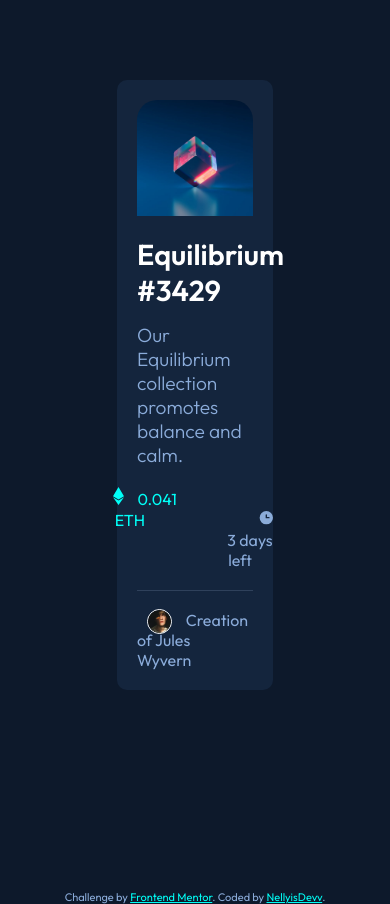
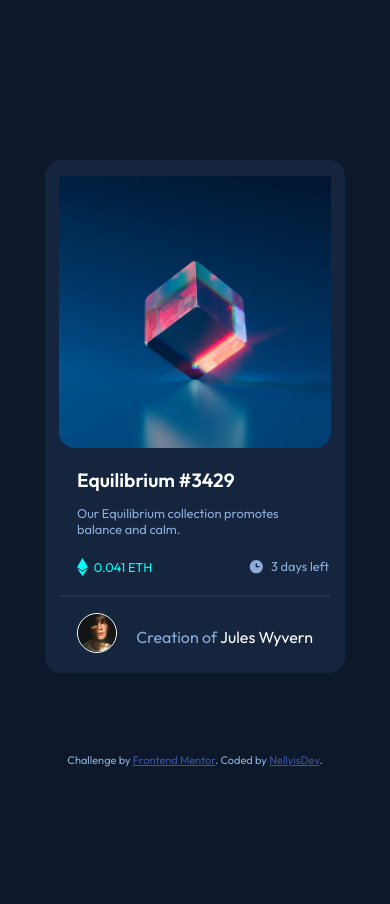
Before and after one commit to NellyisDevv/frontendmentor_nft_preview, a plain HTML site: page index.html in a window 390 px wide. After the commit the page ends 844 px from the top, so only its background shows below. Drawn offline with Linux system fonts and the light colour scheme.

Commit message:
nft card second attempt, not sure how to make the hoverstates but will try this again!

```diff
--- a/index.html
+++ b/index.html
@@ -15,48 +15,52 @@
       href="https://fonts.googleapis.com/css2?family=Outfit:wght@300;400;600&display=swap"
       rel="stylesheet"
     />
-    <link rel="stylesheet" href="style.css  " />
+    <link rel="stylesheet" href="style.css" />
     <title>Frontend Mentor | NFT preview card component</title>
   </head>
   <body>
-    <div class="nft-card">
-      <div class="nft-card-background">
-        <div class="nft-card-image">
-          <img id="nft-center" src="./images/image-equilibrium.jpg" alt="" />
+    <main>
+      <div class="qr-image">
+        <img src="./images/image-equilibrium.jpg" alt="qr code component" />
       </div>
-        <div class="nft-card-text">
+      <div class="qr-main-content">
         <h2>Equilibrium #3429</h2>
-          <h3>
+        <p>
           Our Equilibrium collection promotes <br />
           balance and calm.
-          </h3>
+        </p>
       </div>
-        <div class="nft-card-info">
-          <ul>
-            <li>
-              <img id="eth" src="./images/icon-ethereum.svg" alt="" />
-              <p id="eth">0.041 ETH</p>
-              <img id="clock" src="./images/icon-clock.svg" alt="" />
-              <p id="clock">3 days left</p>
-            </li>
-          </ul>
+      <div class="qr-eth-clock">
+        <p id="eth">
+          <img
+            class="eth"
+            src="./images/icon-ethereum.svg"
+            alt="ethereum icon"
+          />
+          <span id="eth-mobile">0.041 ETH</span>
+        </p>
+        <p id="clock">
+          <img class="clock" src="./images/icon-clock.svg" alt="clock icon" />
+          <span id="clock-mobile">3 days left</span>
+        </p>
       </div>
       <hr />
-        <div class="nft-card-creation">
-          <ul>
-            <li>
+      <div class="qr-creation">
+        <p>
           <img src="./images/image-avatar.png" alt="" />
-              <p>Creation of Jules Wyvern</p>
-            </li>
-          </ul>
+          <span id="centerp"
+            >Creation of <span id="jules">Jules Wyvern</span></span
+          >
+        </p>
       </div>
-      </div>
-    </div>
+    </main>
+    <footer>
       <div class="attribution">
         Challenge by
         <a href="https://www.frontendmentor.io?ref=challenge" target="_blank"
           >Frontend Mentor</a
-      >. Coded by <a href="#">NellyisDevv</a>.
+        >. Coded by <a href="#">NellyisDev</a>.
       </div>
+    </footer>
   </body>
 </html>
--- a/style.css
+++ b/style.css
@@ -1,112 +1,187 @@
+/* Here I set all of the default values of the page */
 * {
   padding: 0;
   margin: 0;
   box-sizing: border-box;
   font-family: "Outfit", sans-serif;
 }
+/* Here I set all of my colors I would use in the project */
 :root {
-  --Primary-one: hsl(215, 51%, 70%);
-  --Primary-two: hsl(178, 100%, 50%);
-  --Very-dark-blue-background: hsl(217, 54%, 11%); /*  (main BG) */
-  --Very-dark-blue-card: hsl(216, 50%, 16%); /* (card BG) */
-  --Very-dark-blue-line: hsl(215, 32%, 27%); /* (line) */
+  --Soft-blue: hsl(215, 51%, 70%);
+  --Cyan: hsl(178, 100%, 50%);
+  --Very-dark-blue-main-background: hsl(217, 54%, 11%);
+  --Very-dark-blue-card-background: hsl(216, 50%, 16%);
+  --Very-dark-blue-line-background: hsl(215, 32%, 27%);
   --White: hsl(0, 0%, 100%);
 }
+/* Here is the background color of the page */
 body {
-  background-color: var(--Very-dark-blue-background);
+  background-color: var(--Very-dark-blue-main-background);
 }
-.nft-card {
+/*
+The container is wrapped in a main tag. First, I gave the content
+a flex, then changed the flex-direction to a column to make the
+content appear vertically. Then I gave the background color for the
+qr card. The main has a max-width of 390px meaning it will stay this
+width even if the page is increased in size or decreased in size.
+The border-radius was used to give rounded borders to the background.
+and the margin top was used to move the container down a bit inside
+of the page */
+main {
   display: flex;
   flex-direction: column;
-  margin-top: 80px;
+  background-color: var(--Very-dark-blue-card-background);
+  max-width: 390px;
+  border-radius: 1rem;
+  margin: auto;
+  margin-top: 10rem;
 }
-.nft-card-background {
-  background-color: var(--Very-dark-blue-card);
-  width: 40%;
-  padding: 20px;
-  margin: auto;
-  border-radius: 10px;
-}
-.nft-card-image {
+
+.qr-image {
   flex: 1;
-}
-.nft-card-image img {
-  border-radius: 20px;
-}
-#nft-center {
-  margin: auto;
-  width: 100%;
-  display: block;
-  padding-bottom: 20px;
-}
-.nft-card-text {
-  flex: 1;
-}
-.nft-card-text h2 {
-  font-size: 1.8rem;
-  color: var(--White);
-  font-weight: 700;
-  padding-bottom: 15px;
-}
-.nft-card-text h3 {
-  font-size: 1.2rem;
-  color: var(--Primary-one);
-  font-weight: 300;
-}
-.nft-card-info {
-  flex: 1;
-}
-.nft-card-info ul {
-  display: flex;
-}
-.nft-card-info li,
-p {
-  display: inline;
-  padding: 20px;
-  text-align: center;
   margin: auto;
 }
+.qr-image:hover {
+}
+.qr-image img {
+  height: 23rem;
+  border-radius: 1rem;
+  padding-top: 1rem;
+}
+.qr-main-content h2 {
+  padding: 1rem 0.3rem 0rem 2rem;
+  font-size: 1.5rem;
+  color: var(--White);
+}
+.qr-main-content p {
+  padding: 0.8rem 1rem 0rem 2rem;
+  font-size: 1rem;
+  color: var(--Soft-blue);
+}
+.qr-eth-clock {
+  display: flex;
+  padding: 0.8rem 1rem 0rem 2rem;
+}
 #eth {
-  color: var(--Primary-two);
-  position: relative;
-  right: 50px;
+  color: var(--Cyan);
+  padding: 0.5rem 9.5rem 1rem 0rem;
 }
-
 #clock {
-  color: var(--Primary-one);
-  position: relative;
-  left: 50px;
-}
-.nft-card-creation {
-  flex: 1;
-  padding-top: 10px;
-}
-.nft-card-creation img {
-  height: 3vh;
-  border: 1px solid white;
-  border-radius: 50%;
-  position: relative;
-  top: 8px;
-}
-.nft-card-creation li,
-p {
-  display: inline;
-  padding: 10px;
-  text-align: center;
-  color: var(--Primary-one);
-  margin: auto;
+  color: var(--Soft-blue);
+  padding: 0.5rem 0rem 1rem 0rem;
 }
 hr {
-  height: 1px;
-  background-color: var(--Very-dark-blue-line);
-  border: none;
+  border: 1px solid var(--Very-dark-blue-line-background);
+  width: 90%;
+  margin: auto;
+  opacity: 50%;
+}
+.qr-creation {
+  padding: 1rem 1rem 1rem 2rem;
+}
+.qr-creation img {
+  height: 2.5rem;
+  border: 1px solid var(--White);
+  border-radius: 50%;
+}
+.qr-creation p {
+  font-size: 1rem;
+  color: var(--Soft-blue);
+}
+#centerp {
+  padding: 0rem 0rem 0rem 1rem;
+  position: relative;
+  bottom: 0.6rem;
+}
+#jules {
+  color: white;
 }
 .attribution {
-  margin-top: 200px;
+  margin-top: 5rem;
   font-size: 11px;
   text-align: center;
-  color: var(--Primary-one);
+  color: var(--Soft-blue);
 }
 .attribution a {
-  color: var(--Primary-two);
+  color: hsl(228, 45%, 44%);
 }
+@media only screen and (max-width: 834px) {
+  main {
+    display: flex;
+    flex-direction: column;
+    background-color: var(--Very-dark-blue-card-background);
+    max-width: 300px;
+    border-radius: 1rem;
+    margin: auto;
+    margin-top: 10rem;
+  }
+  .qr-image {
+    flex: 1;
+    margin: auto;
+  }
+  .qr-image img {
+    height: 18rem;
+    border-radius: 1rem;
+    padding-top: 1rem;
+  }
+  .qr-main-content h2 {
+    padding: 1rem 0.3rem 0rem 2rem;
+    font-size: 1.2rem;
+    color: var(--White);
+  }
+  .qr-main-content p {
+    padding: 0.8rem 1rem 0rem 2rem;
+    font-size: 0.8rem;
+    color: var(--Soft-blue);
+  }
+  .qr-eth-clock {
+    display: flex;
+    padding: 0.8rem 1rem 0rem 2rem;
+    font-size: 0.8rem;
+    white-space: nowrap;
+  }
+  #eth {
+    color: var(--Cyan);
+    padding: 0.5rem 6rem 1rem 0rem;
+  }
+  #eth-mobile {
+    position: relative;
+    bottom: 0.2rem;
+    padding: 0rem 0rem 0rem 0.2rem;
+  }
+  #clock {
+    color: var(--Soft-blue);
+    padding: 0.5rem 0rem 1rem 0rem;
+  }
+  #clock-mobile {
+    position: relative;
+    bottom: 0.2rem;
+    padding: 0rem 0rem 0rem 0.2rem;
+  }
+  hr {
+    border: 1px solid var(--Very-dark-blue-line-background);
+    width: 90%;
+    margin: auto;
+    opacity: 50%;
+  }
+  .qr-creation {
+    padding: 1rem 1rem 1rem 2rem;
+  }
+  .qr-creation img {
+    height: 2.5rem;
+    border: 1px solid var(--White);
+    border-radius: 50%;
+  }
+  .qr-creation p {
+    font-size: 1rem;
+    color: var(--Soft-blue);
+  }
+  #centerp {
+    padding: 0rem 0rem 0rem 1rem;
+    position: relative;
+    bottom: 0.6rem;
+  }
+  #jules {
+    color: white;
+  }
+}
```
Also changed, not shown: 4 other files. Lines whose indentation alone changed are shown as unchanged.
